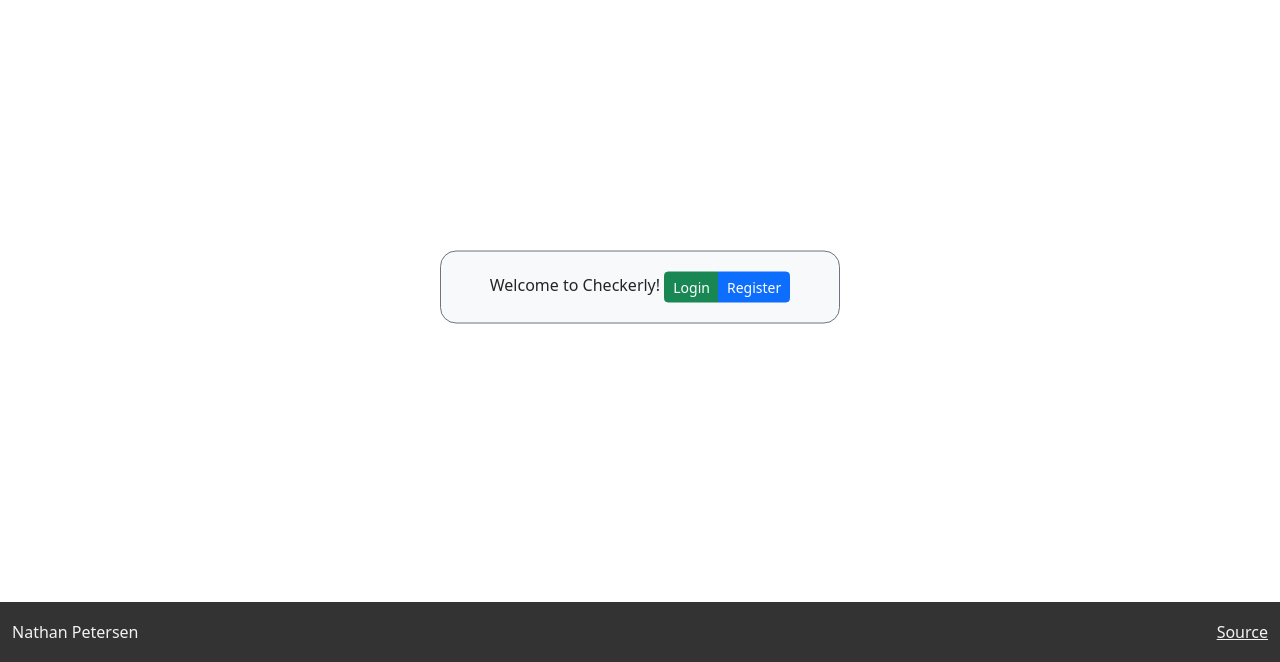
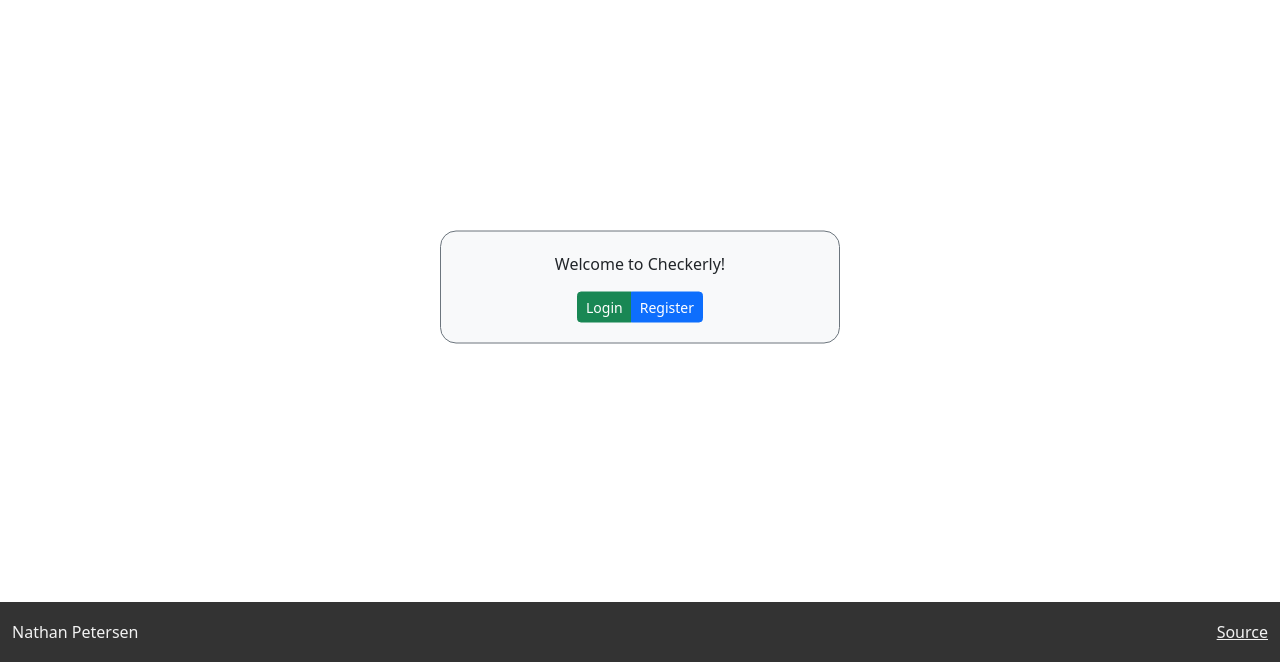
Before and after one commit to n8petersen/cs260-startup, a website: page public/index.html in a window 1280 px wide. Shown: the part 142-804 px from the top of the page. Drawn offline with nearby package versions, Linux system fonts and the light colour scheme.

Commit message:
Reformatted Home page

```diff
--- a/public/index.html
+++ b/public/index.html
@@ -31,7 +31,7 @@
     <div class="center-container">
       <h1> Welcome</h1>
       <div class="text-center bg-light center-child border border-secondary rounded-4 home">
-        <span> Welcome to Checkerly!</span>
+        <p> Welcome to Checkerly!</p>
         <div class="btn-group">
           <button type="button" class="btn btn-sm btn-success"
             onclick="window.location.href='./html/login.html'">Login</button>
```
